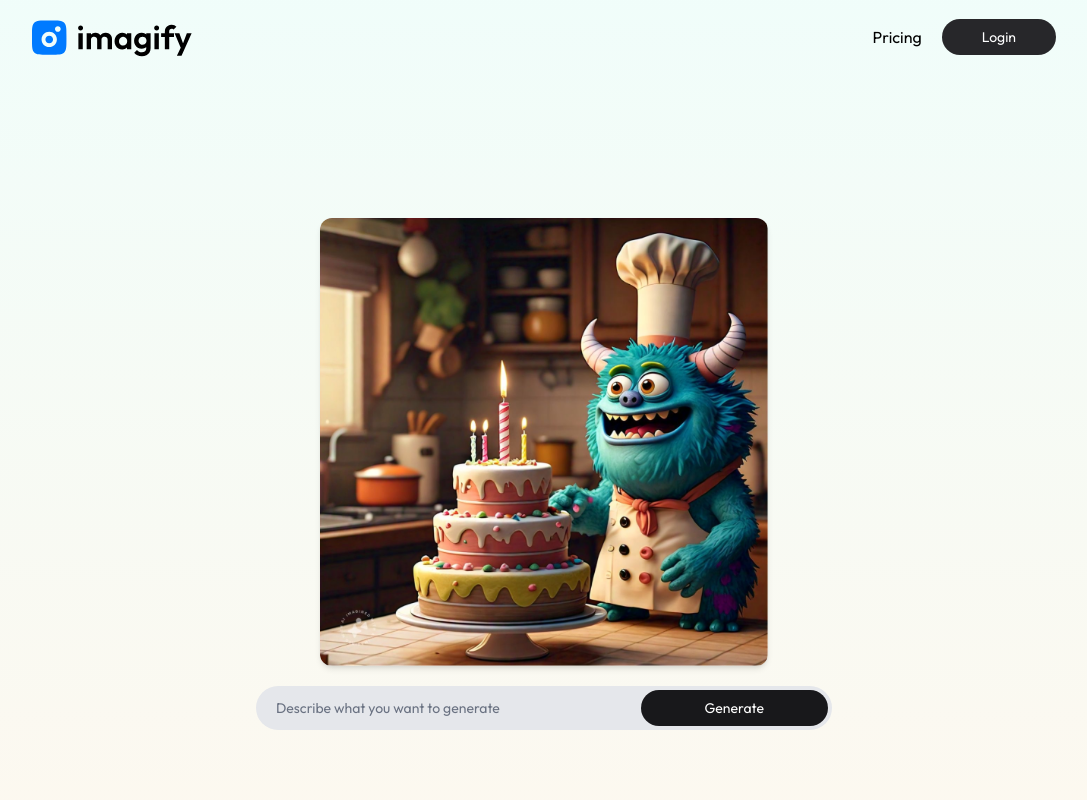
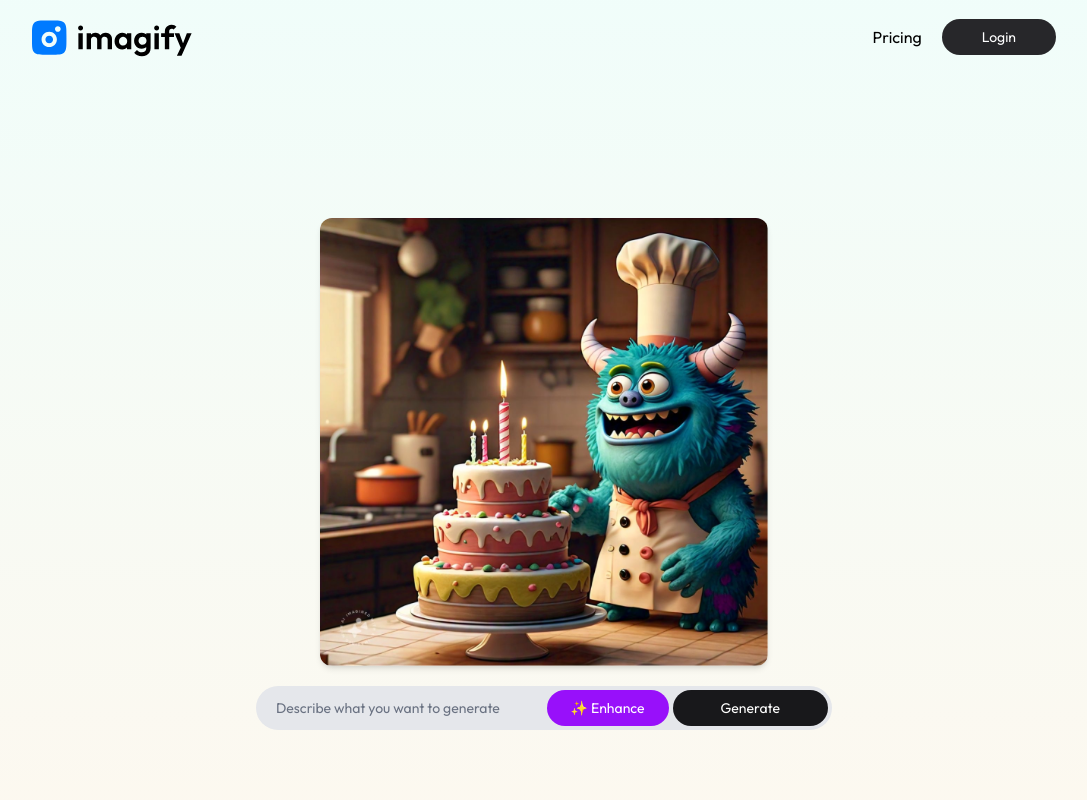
Before and after one commit to Sparsh2105/Imagify, a React (Vite) app in the folder client/: page /result in a window 1280 px wide. Shown: the top 800 px of the page, without its empty margins (96-1183 px from the left). Built offline with nearby package versions, Linux system fonts and the light colour scheme; no server answers.

Commit message:
Added prompt enhancer using Gemini API

```diff
--- a/client/src/pages/Result.jsx
+++ b/client/src/pages/Result.jsx
@@ -3,14 +3,52 @@ import { assets } from "../assets/assets";
 import { AppContext } from "../context/AppContext";
 import { toast } from "react-toastify";
 import { motion } from "framer-motion";
+import axios from "axios";
 
 const Result = () => {
   const [image, setImage] = useState(assets.sample_img_1);
   const [isImageLoaded, setIsImageLoaded] = useState(false);
   const [loading, setLoading] = useState(false);
   const [input, setInput] = useState("");
+  const [isEnhancing, setIsEnhancing] = useState(false);
 
   const { generateImage, token, user, setShowLogin } = useContext(AppContext);
+
+  const handleEnhancePrompt = async () => {
+    if (!input) {
+      toast.info("Please enter a prompt to enhance.");
+      return;
+    }
+    if (!user || !token) {
+      toast.error("Please login to use the enhancer.");
+      setShowLogin(true);
+      return;
+    }
+
+    setIsEnhancing(true);
+    try {
+      const apiUrl = 'http://localhost:4000/api/gemini/enhance-prompt';
+
+      // ✅ FRONTEND FIX APPLIED HERE
+      const response = await axios.post(apiUrl,
+        { prompt: input },
+        {
+          headers: {
+            'token': token // Sends the 'token' header directly
+          }
+        }
+      );
+
+      setInput(response.data.enhancedPrompt || input); // Safeguard in case the response is unexpected
+      toast.success("Prompt enhanced!");
+
+    } catch (error) {
+      console.error("❌ FRONTEND: Enhancer Error:", error);
+      toast.error(error.response?.data?.message || "Failed to enhance prompt.");
+    } finally {
+      setIsEnhancing(false);
+    }
+  };
 
   const onSubmitHandler = async (e) => {
     e.preventDefault();
@@ -28,10 +66,10 @@ const Result = () => {
 
     setLoading(true);
 
-    const image = await generateImage(input);
-    if (image) {
+    const imageResult = await generateImage(input);
+    if (imageResult) {
       setIsImageLoaded(true);
-      setImage(image);
+      setImage(imageResult);
     }
 
     setLoading(false);
@@ -51,7 +89,7 @@ const Result = () => {
         <img
           className="rounded-xl w-full object-cover shadow-md"
           src={image}
-          alt="Sample"
+          alt="Generated"
         />
       </div>
 
@@ -63,12 +101,13 @@ const Result = () => {
       />
 
       {/* Loading text below line */}
-      {loading ? (
+      {loading && (
         <p className="text-sm mt-2 text-gray-600 text-center mb-6">
-          Loading.....
+          Generating... Please wait.
         </p>
-      ) : null}
+      )}
 
+      {/* Input bar with Enhance button */}
       {!isImageLoaded && (
         <div className="flex w-full max-w-xl bg-gray-200 text-sm p-1 mt-4 rounded-full items-center">
           <input
@@ -78,9 +117,20 @@ const Result = () => {
             placeholder="Describe what you want to generate"
             className="flex-1 bg-transparent outline-none px-4 py-2 placeholder:text-gray-500 text-gray-800"
           />
+
+          <button
+            type="button"
+            onClick={handleEnhancePrompt}
+            disabled={isEnhancing || loading}
+            className="bg-purple-600 text-white px-5 sm:px-6 py-2 rounded-full hover:bg-purple-700 transition mx-1 disabled:bg-gray-400"
+          >
+            {isEnhancing ? "..." : "✨ Enhance"}
+          </button>
+
           <button
             type="submit"
-            className="bg-zinc-900 text-white px-10 sm:px-16 py-2 rounded-full hover:bg-zinc-800 transition"
+            disabled={isEnhancing || loading}
+            className="bg-zinc-900 text-white px-10 sm:px-12 py-2 rounded-full hover:bg-zinc-800 transition disabled:bg-gray-400"
           >
             Generate
           </button>
@@ -92,6 +142,7 @@ const Result = () => {
           <p
             onClick={() => {
               setIsImageLoaded(false);
+              setInput(""); // Clear input when starting a new generation
             }}
             className="bg-transparent border border-zinc-900 text-black px-8 py-3 rounded-full cursor-pointer"
           >
```
